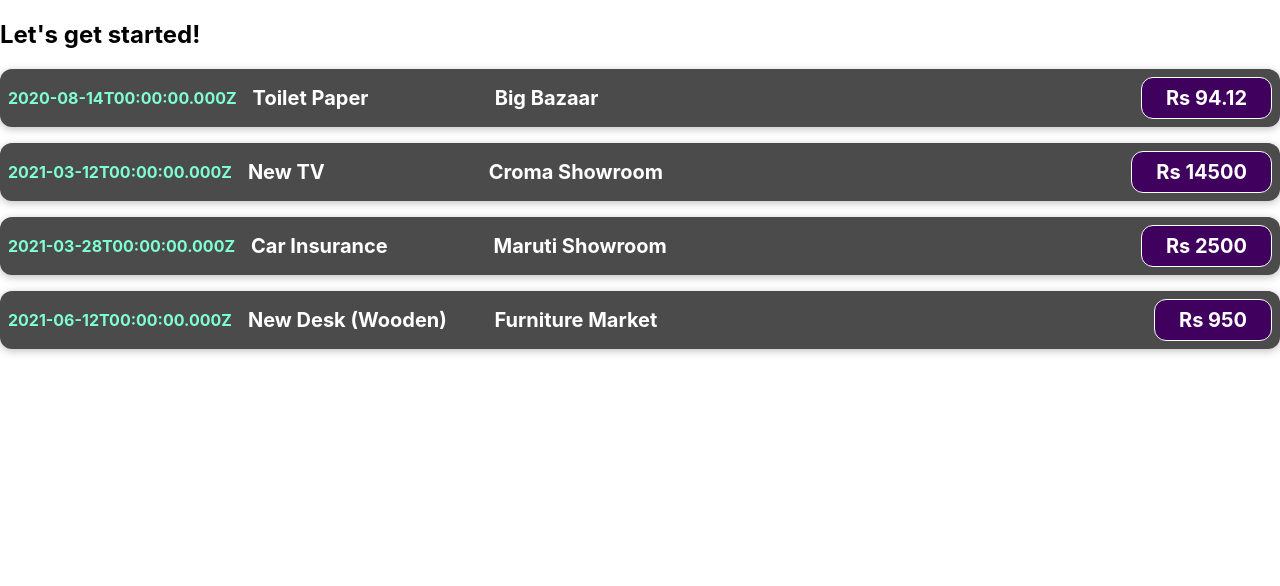
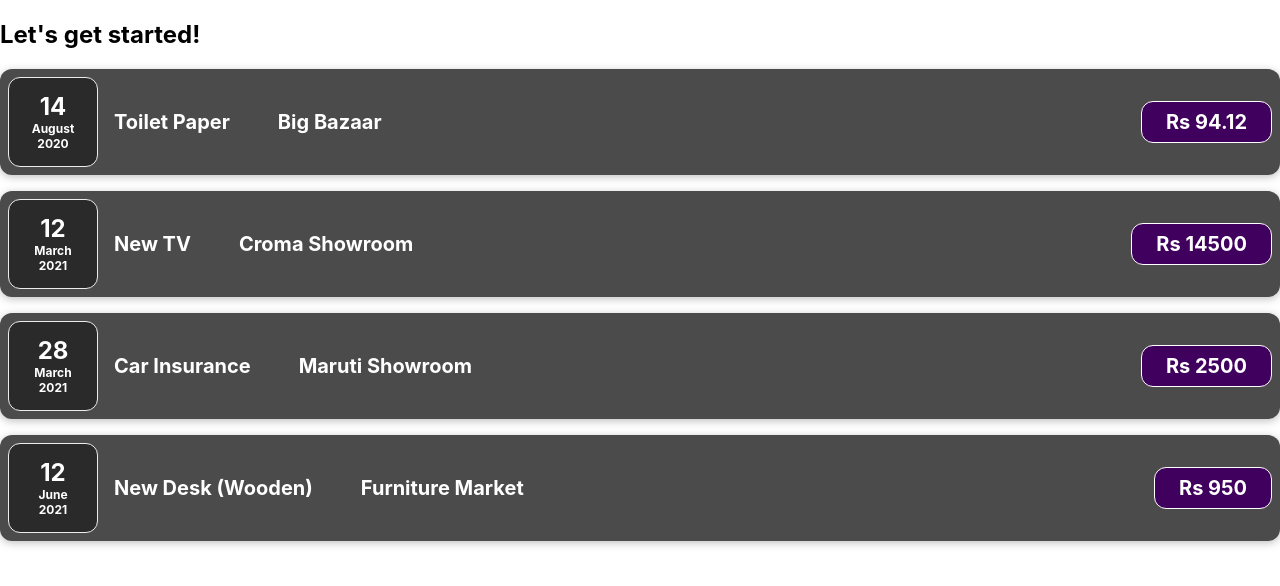
Before and after one commit to alishapaul01/First-React, a React (Create React App) app: page / in a window 1280 px wide. Shown: the top 586 px of the page. Built offline with nearby package versions, Linux system fonts and the light colour scheme.

Commit message:
Added ExpenseDetails Component

```diff
--- /dev/null
+++ b/src/components/ExpenseDate.css
@@ -0,0 +1,26 @@
+.expense-date {
+    display: flex;
+    flex-direction: column;
+    width: 5.5rem;
+    height: 5.5rem;
+    border: 1px solid #ececec;
+    background-color: #2a2a2a;
+    color: white;
+    border-radius: 12px;
+    align-items: center;
+    justify-content: center;
+
+  }
+  .expense-date__month {
+    font-size: 0.75rem;
+    font-weight: bold;
+  }
+
+  .expense-date__year {
+    font-size: 0.75rem;
+  }
+
+  .expense-date__day {
+    font-size: 1.5rem;
+    font-weight: bold;
+  }
--- /dev/null
+++ b/src/components/ExpenseDate.js
@@ -0,0 +1,16 @@
+import './ExpenseDate.css';
+
+function ExpenseDate(props){
+    const month= props.date.toLocaleString('en-US', {month:'long'});
+    const day= props.date.toLocaleString('en-US', {day:'2-digit'});
+    const year= props.date.getFullYear();
+return(
+    <div className="expense-date">
+        <div className="expense-date__day">{day}</div>
+        <div className="expense-date__month">{month}</div>
+        <div className="expense-date__year">{year}</div>
+        </div>
+)
+}
+
+export default ExpenseDate;
--- /dev/null
+++ b/src/components/ExpenseDetails.js
@@ -0,0 +1,14 @@
+ import './ExpenseItem.css';
+function ExpenseDetails(props){
+
+return (
+    <div className='expense-item__description'>
+        <div className='expense-item__title'>
+            <h2>{props.title}</h2></div>
+        <div className='expense-item__location'>{props.location}</div>
+        <div className='expense-item__price'>Rs {props.amount}</div>
+    </div>
+)
+}
+
+export default ExpenseDetails;
--- a/src/components/ExpenseItem.css
+++ b/src/components/ExpenseItem.css
@@ -20,13 +20,16 @@
     justify-content: flex-start;
     flex: 1;
   }
+  .expense-item__location{
 
-  .expense-item h2 {
     font-size: 1rem;
-    flex: 1;
-    margin: 0 1rem;
+    flex: 2;
+    margin-left: 1rem;
     color: white;
-  }
+    text-align: left;
+    }
+
+
 
   .expense-item__price {
     font-size: 1rem;
@@ -39,16 +42,13 @@
 
   }
 
-  .expense-item__location{
-    font-weight: bold;
+  .expense-item h2 {
+    font-size: 1rem;
+    flex: 2;
+    margin: 0 1rem;
     color: white;
-    align-items: flex-start;
-    flex-flow: column-reverse;
-    justify-content: center;
-    flex: 3;
-    display: flex;
+  }
 
-  }
 
 
 
@@ -67,7 +67,6 @@
     .expense-item__location{
       font-size: 1.25rem;
 
-
     }
     .expense-item__price {
       font-size: 1.25rem;
--- a/src/components/Expenseitem.js
+++ b/src/components/Expenseitem.js
@@ -1,15 +1,14 @@
-import './ExpenseItem.css'
+import './ExpenseItem.css';
+import './ExpenseDate';
+import ExpenseDate from './ExpenseDate';
+import ExpenseDetails from './ExpenseDetails';
 
 function ExpenseItem(props){
 
     return (
     <div className='expense-item'>
-        <div>{props.date.toISOString()}</div>
-        <div className='expense-item__description'>
-            <h2>{props.title}</h2>
-            <div className='expense-item__location'>{props.location}</div>
-            <div className='expense-item__price'>Rs {props.amount}</div>
-        </div>
+        <ExpenseDate date={props.date}/>
+        <ExpenseDetails amount={props.amount} location={props.location} title={props.title}/>
     </div>
     )
 }
```
